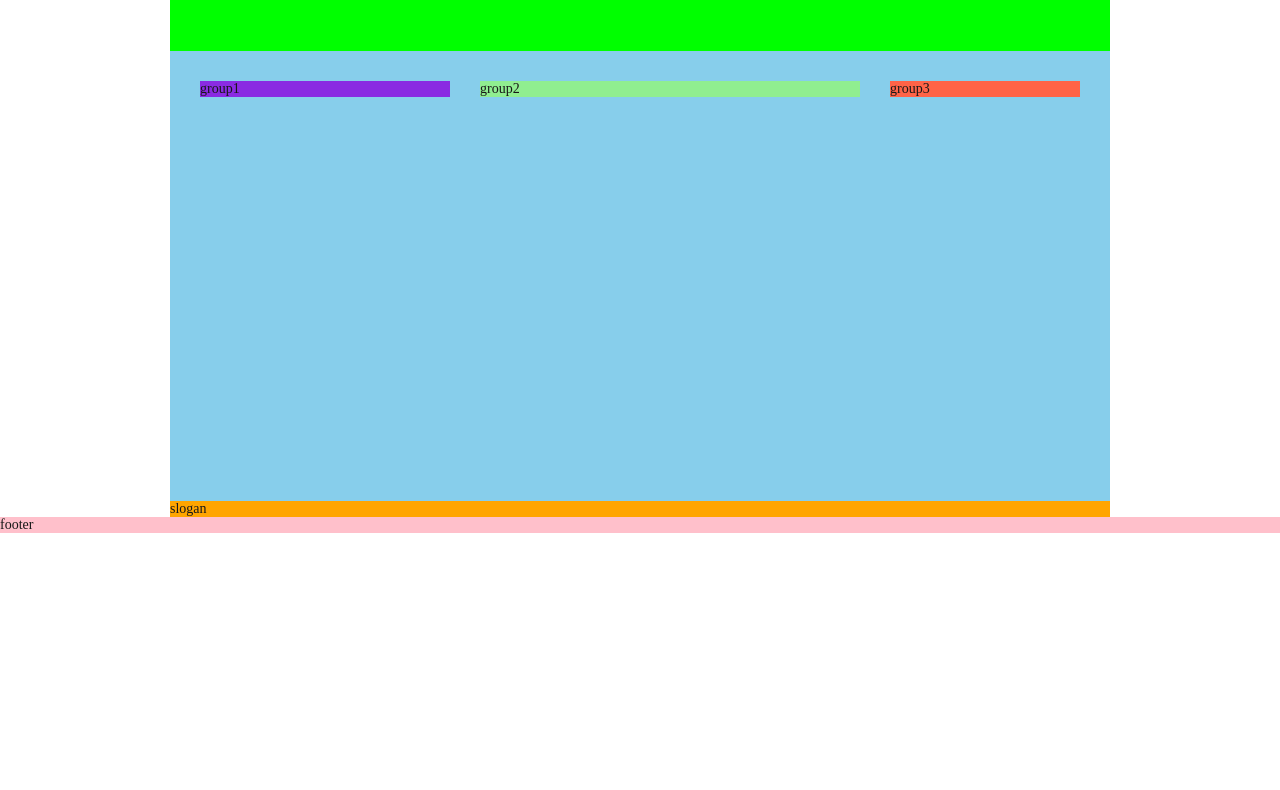
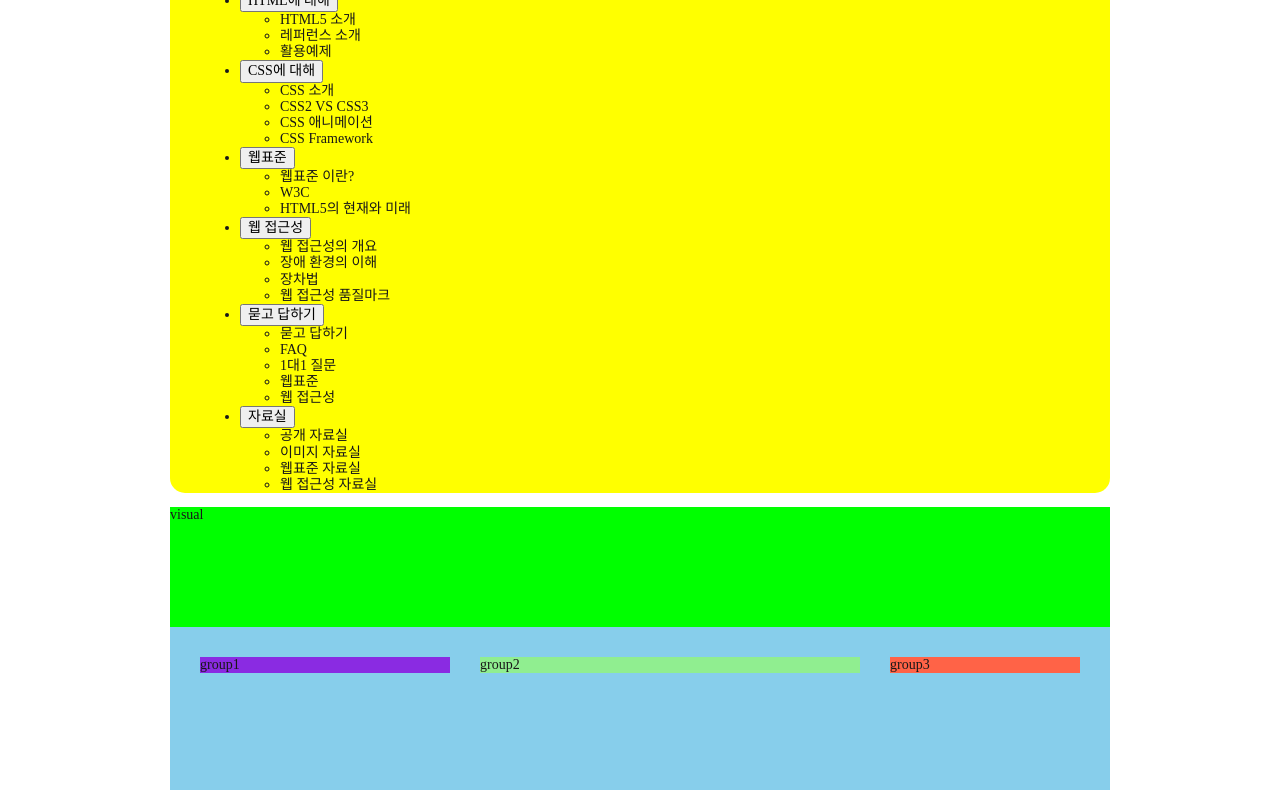
Before and after one commit to choisuhyeok1255/FDS18, a plain HTML site: page index.html in a window 1280 px wide. Shown: the part 101-891 px from the top of the page. Before the commit the page ends 800 px from the top, so only its background shows below. Drawn offline with nearby package versions, Linux system fonts and the light colour scheme; a web font is replaced by a local one.

Commit message:
메인 메뉴 마크업

```diff
--- a/index.html
+++ b/index.html
@@ -30,6 +30,110 @@
         <a href="#">english</a>
       </li>
     </ul>
+    <nav class="navigation">
+      <h2 class="a11y-hidden">메인 메뉴</h2>
+      <ul class="menu">
+        <li class="menu-item menu-act" >
+          <button type="button" class="menu-button">HTML에 대해</button>
+          <ul class="sub-menu sub-menu1">
+            <li>
+              <a href="#">HTML5 소개</a>
+            </li>
+            <li>
+              <a href="#">레퍼런스 소개</a>
+            </li>
+            <li>
+              <a href="#">활용예제</a>
+            </li>
+          </ul>
+        </li>
+        <li class="menu-item" >
+          <button type="button" class="menu-button">CSS에 대해</button>
+          <ul class="sub-menu sub-menu2">
+            <li>
+              <a href="#">CSS 소개</a>
+            </li>
+            <li>
+              <a href="#">CSS2 VS CSS3</a>
+            </li>
+            <li>
+              <a href="#">CSS 애니메이션</a>
+            </li>
+            <li>
+              <a href="#">CSS Framework</a>
+            </li>
+          </ul>
+        </li>
+        <li class="menu-item" >
+          <button type="button" class="menu-button">웹표준</button>
+          <ul class="sub-menu sub-menu3">
+            <li>
+              <a href="#">웹표준 이란?</a>
+            </li>
+            <li>
+              <a href="#">W3C</a>
+            </li>
+            <li>
+              <a href="#">HTML5의 현재와 미래</a>
+            </li>
+          </ul>
+        </li>
+        <li class="menu-item" >
+          <button type="button" class="menu-button">웹 접근성</button>
+          <ul class="sub-menu sub-menu4">
+            <li>
+              <a href="#">웹 접근성의 개요</a>
+            </li>
+            <li>
+              <a href="#">장애 환경의 이해</a>
+            </li>
+            <li>
+              <a href="#">장차법</a>
+            </li>
+            <li>
+              <a href="#">웹 접근성 품질마크</a>
+            </li>
+          </ul>
+        </li>
+        <li class="menu-item" >
+          <button type="button" class="menu-button">묻고 답하기</button>
+          <ul class="sub-menu sub-menu5">
+            <li>
+              <a href="#">묻고 답하기</a>
+            </li>
+            <li>
+              <a href="#">FAQ</a>
+            </li>
+            <li>
+              <a href="#">1대1 질문</a>
+            </li>
+            <li>
+              <a href="#">웹표준</a>
+            </li>
+            <li>
+              <a href="#">웹 접근성</a>
+            </li>
+          </ul>
+        </li>
+        <li class="menu-item" >
+          <button type="button" class="menu-button">자료실</button>
+          <ul class="sub-menu sub-menu6">
+            <li>
+              <a href="#">공개 자료실</a>
+            </li>
+            <li>
+              <a href="#">이미지 자료실</a>
+            </li>
+            <li>
+              <a href="#">웹표준 자료실</a>
+            </li>
+            <li>
+              <a href="#">웹 접근성 자료실</a>
+            </li>
+          </ul>
+        </li>
+      </ul>
+    </nav>
   </header>
     <div class="visual">visual</div>
     <main class="main">
--- /dev/null
+++ b/test.css
@@ -0,0 +1 @@
+/* 레이아웃 */
```
Also changed, not shown: test.html (added, +14 -0 lines). Lines whose indentation alone changed are shown as unchanged.
